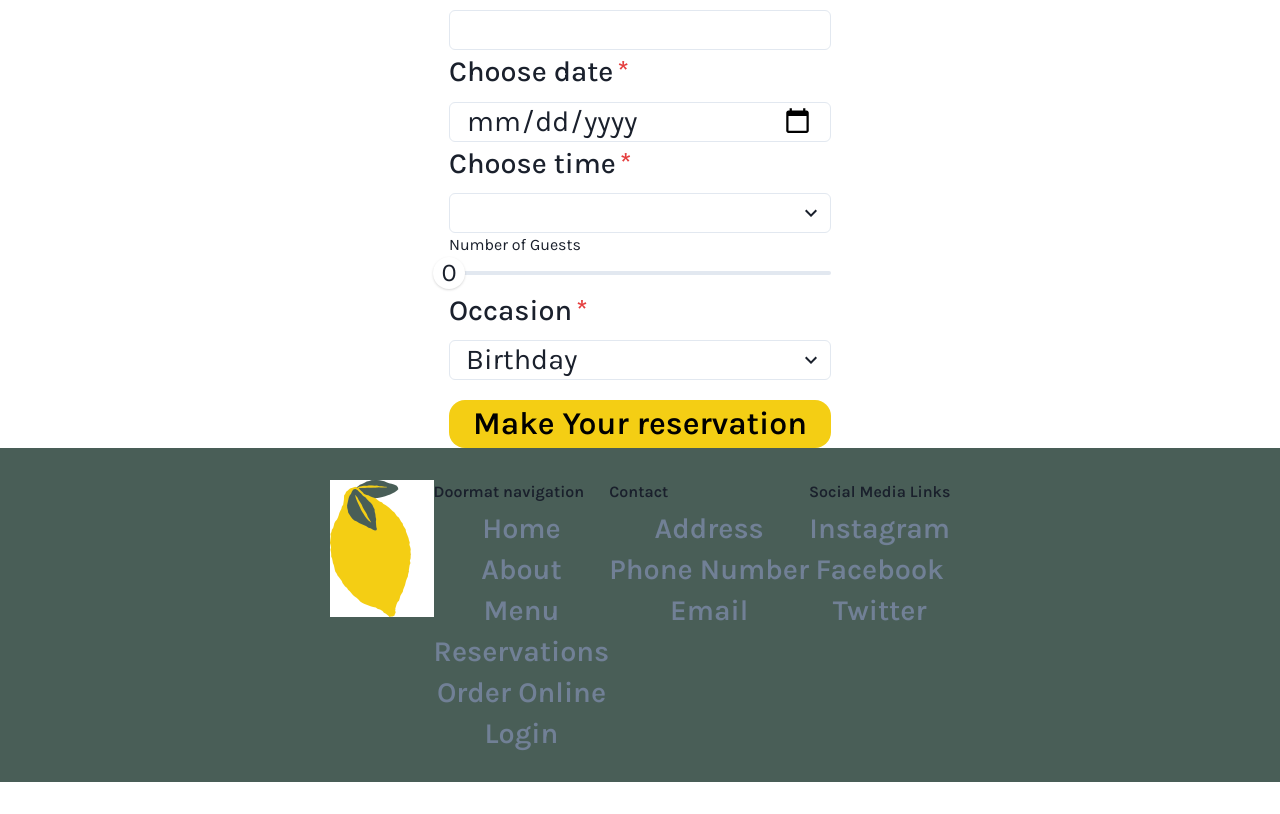
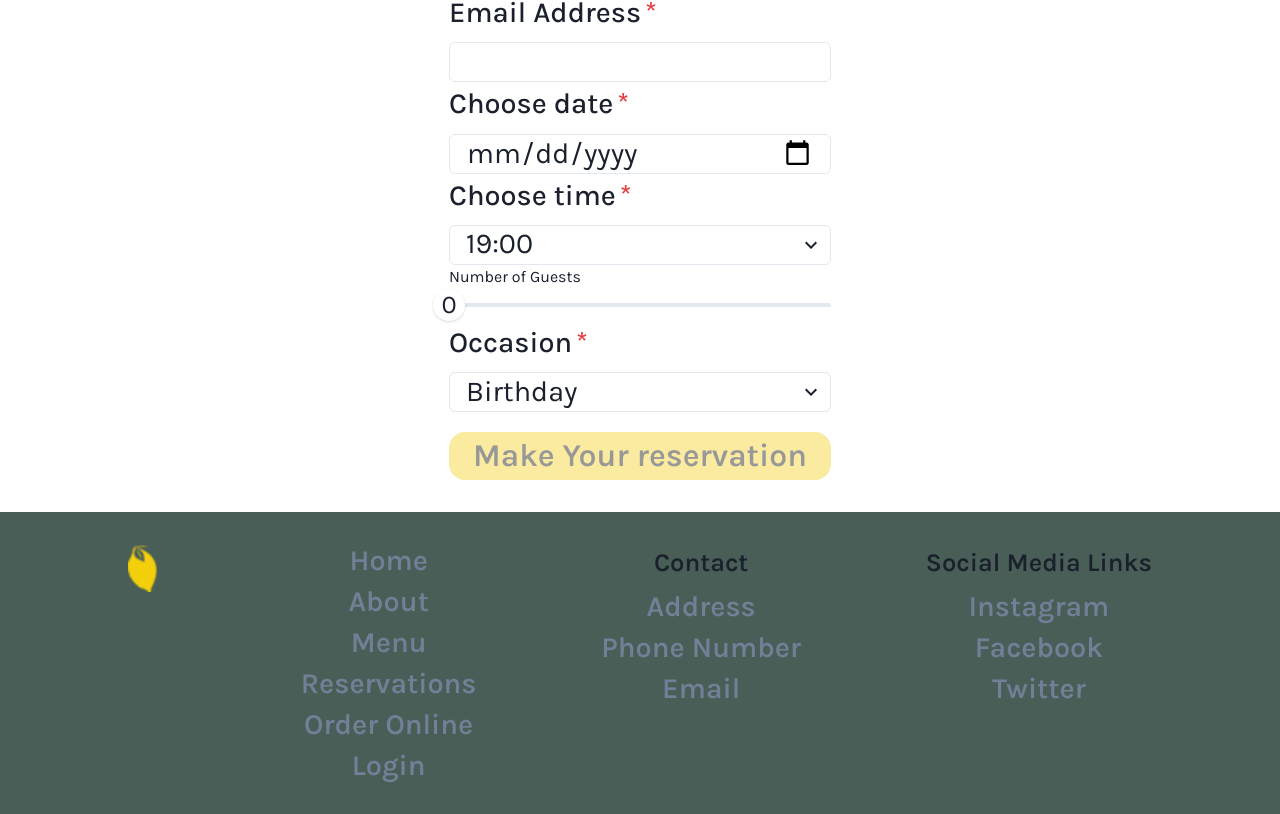
Before and after one commit to claudiooleite/litle_lemon, a React (Create React App) app: page /bookingpage in a window 1280 px wide. Shown: the part 389-1203 px from the top of the page. Before the commit the page ends 1171 px from the top, so only its background shows below. Built offline with nearby package versions, Linux system fonts and the light colour scheme.

Commit message:
confirmed booking, footer and api updated for diferent displays and api with new month available dates

```diff
--- a/src/Components/Bookings/BookingForm.jsx
+++ b/src/Components/Bookings/BookingForm.jsx
@@ -49,7 +49,8 @@ const BookingForm = ({ availableTimes, updateTimes, submitForm }) => {
     };
 
     return (
-        <VStack gap='24px'>
+        <VStack gap='24px' py={{ base: 4, md: 8 }}
+            px={{ base: 4, md: 8 }}>
             <form onSubmit={formik.handleSubmit}>
                 <FormControl isInvalid={formik.touched.firstName && formik.errors.firstName} isRequired>
                     <FormLabel htmlFor="firstName">First Name</FormLabel>
--- a/src/Components/Bookings/BookingPage.jsx
+++ b/src/Components/Bookings/BookingPage.jsx
@@ -2,7 +2,7 @@ import React, { useReducer, useEffect } from "react";
 import { useNavigate } from "react-router-dom";
 import BookingForm from "./BookingForm";
 import PageContainer from "../PageContainer";
-import { fetchAPI, submitAPI } from "../Bookings/apiSimulator"; // Assuming you have API functions defined in api.js
+import { fetchAPI, submitAPI } from "../Bookings/apiSimulator";
 
 const BookingPage = () => {
     const reducer = (state, action) => {
@@ -48,7 +48,7 @@ const BookingPage = () => {
         try {
             const response = await submitAPI(formData);
             if (response) {
-                navigate("/confirmedbooking");
+                navigate("/confirmedbooking",  { state: formData });
             }
         } catch (error) {
             console.error("Error submitting booking:", error);
--- a/src/Components/Bookings/ConfirmedBooking.jsx
+++ b/src/Components/Bookings/ConfirmedBooking.jsx
@@ -1,11 +1,54 @@
-import PageContainer from "../PageContainer"
+import React from 'react';
+import { useLocation } from 'react-router-dom';
+import { Box, Heading, Text, VStack, useBreakpointValue } from "@chakra-ui/react";
+import PageContainer from "../PageContainer";
 
 function ConfirmedBooking() {
+    const location = useLocation();
+    const bookingData = location.state;
+    const headingSize = useBreakpointValue({ base: 'xl', md: '2xl' });
+    const textSize = useBreakpointValue({ base: 'md', md: 'lg' });
+    const containerPadding = useBreakpointValue({ base: 4, md: 10 });
+    const vstackPadding = useBreakpointValue({ base: 4, md: 8 });
+
     return (
         <PageContainer>
-            <h1>Your Booking Is Confirmed!</h1>
+            <Box textAlign="center" py={containerPadding} px={6} bg="brand.highlight_light">
+                <Heading as="h1" size={headingSize} mb={4} color="brand.primary" fontFamily="heading">
+                    Your Booking Is Confirmed!
+                </Heading>
+                <Text fontSize={textSize} color="brand.secondary" fontFamily="body" mb={6}>
+                    Thank you for booking with us! We look forward to providing you with an exceptional dining experience.
+                </Text>
+                <VStack spacing={4} bg="white" p={vstackPadding} borderRadius="md" boxShadow="lg">
+                    <Text fontSize={textSize}>
+                        <strong>First Name:</strong> {bookingData.firstName}
+                    </Text>
+                    <Text fontSize={textSize}>
+                        <strong>Last Name:</strong> {bookingData.lastName}
+                    </Text>
+                    <Text fontSize={textSize}>
+                        <strong>Email:</strong> {bookingData.email}
+                    </Text>
+                    <Text fontSize={textSize}>
+                        <strong>Date:</strong> {bookingData.date}
+                    </Text>
+                    <Text fontSize={textSize}>
+                        <strong>Time:</strong> {bookingData.time}
+                    </Text>
+                    <Text fontSize={textSize}>
+                        <strong>Guests:</strong> {bookingData.guests}
+                    </Text>
+                    <Text fontSize={textSize}>
+                        <strong>Occasion:</strong> {bookingData.occasion}
+                    </Text>
+                </VStack>
+                <Text fontSize={textSize} color="brand.tertiary" fontFamily="body" mt={6}>
+                    We are excited to welcome you and hope you have a memorable time with us!
+                </Text>
+            </Box>
         </PageContainer>
-    )
-};
+    );
+}
 
-export default ConfirmedBooking
+export default ConfirmedBooking;
--- a/src/Components/Bookings/apiSimulator.js
+++ b/src/Components/Bookings/apiSimulator.js
@@ -1,14 +1,44 @@
 const availability = {
-  "2024-05-23": ["19:00", "21:00"],
-  "2024-05-24": ["17:00", "19:00", "20:00"],
-  "2024-05-25": ["18:00", "20:00", "22:00"],
-  "2024-05-26": ["19:00", "21:00"],
-  "2024-05-27": ["17:00", "20:00", "22:00"],
-  "2024-05-28": ["18:00", "19:00", "21:00"],
-  "2024-05-29": ["17:00", "20:00", "22:00"],
-  "2024-05-30": ["18:00", "19:00", "21:00"],
-  "2024-05-31": ["17:00", "20:00", "22:00"],
-  "2024-06-01": ["18:00", "19:00", "21:00"],
+  "2024-06-03": ["19:00", "21:00"],
+  "2024-06-04": ["17:00", "19:00", "20:00"],
+  "2024-06-05": ["18:00", "20:00", "22:00"],
+  "2024-06-06": ["19:00", "21:00"],
+  "2024-06-07": ["17:00", "20:00", "22:00"],
+  "2024-06-08": ["18:00", "19:00", "21:00"],
+  "2024-06-09": ["17:00", "20:00", "22:00"],
+  "2024-06-10": ["18:00", "19:00", "21:00"],
+  "2024-06-11": ["17:00", "20:00", "22:00"],
+  "2024-06-12": ["18:00", "19:00", "21:00"],
+  "2024-06-13": ["19:00", "21:00"],
+  "2024-06-14": ["17:00", "19:00", "20:00"],
+  "2024-06-15": ["18:00", "20:00", "22:00"],
+  "2024-06-16": ["19:00", "21:00"],
+  "2024-06-17": ["17:00", "20:00", "22:00"],
+  "2024-06-18": ["18:00", "19:00", "21:00"],
+  "2024-06-19": ["17:00", "20:00", "22:00"],
+  "2024-06-20": ["18:00", "19:00", "21:00"],
+  "2024-06-21": ["17:00", "20:00", "22:00"],
+  "2024-06-22": ["18:00", "19:00", "21:00"],
+  "2024-06-23": ["19:00", "21:00"],
+  "2024-06-24": ["17:00", "19:00", "20:00"],
+  "2024-06-25": ["18:00", "20:00", "22:00"],
+  "2024-06-26": ["19:00", "21:00"],
+  "2024-06-27": ["17:00", "20:00", "22:00"],
+  "2024-06-28": ["18:00", "19:00", "21:00"],
+  "2024-06-29": ["17:00", "20:00", "22:00"],
+  "2024-06-30": ["18:00", "19:00", "21:00"],
+  "2024-07-01": ["17:00", "20:00", "22:00"],
+  "2024-07-02": ["18:00", "19:00", "21:00"],
+  "2024-07-03": ["19:00", "21:00"],
+  "2024-07-04": ["17:00", "19:00", "20:00"],
+  "2024-07-05": ["18:00", "20:00", "22:00"],
+  "2024-07-06": ["19:00", "21:00"],
+  "2024-07-07": ["17:00", "20:00", "22:00"],
+  "2024-07-08": ["18:00", "19:00", "21:00"],
+  "2024-07-09": ["17:00", "20:00", "22:00"],
+  "2024-07-10": ["18:00", "19:00", "21:00"],
+  "2024-07-11": ["17:00", "20:00", "22:00"],
+  "2024-07-12": ["18:00", "19:00", "21:00"],
 };
 
 const fetchAPI = (date) => {
--- a/src/Components/Footer.jsx
+++ b/src/Components/Footer.jsx
@@ -1,41 +1,48 @@
-import Image from '../Images/logo2.png'
+import image from '../Images/favicon-32x32.png'
 import { Link } from 'react-router-dom';
-import { Stack, Button, Text, Flex, useMediaQuery } from '@chakra-ui/react';
+import { Stack, Button, Text, Flex, useMediaQuery, Image, Spacer } from '@chakra-ui/react';
 
 function Footer() {
     const [isLargerThan992] = useMediaQuery("(min-width: 992px)");
     return (
         <Flex
             bg='brand.primary'
-            width="100%"
             py={{ base: 4, md: 8 }}
             px={{ base: 4, md: 8 }}
-            justifyContent="center"
-            flexDirection={isLargerThan992 ? 'row' : 'column'}>
+            flexDirection={isLargerThan992 ? 'row' : 'column'}
+            justifyContent='center'
+        >
 
             <Flex
+                id='footer'
                 maxWidth="1024px"
-                flexDirection={isLargerThan992 ? 'row' : 'column'}>
-                <Link to='/'>
-                    <img src={Image} alt="restaurant logo" />
-                </Link>
+                flexDirection={isLargerThan992 ? 'row' : 'column'}
+                justifyContent={isLargerThan992 ? 'space-between' : 'center'} // Spread elements in row direction or center them in column direction
+                width="100%"
+            >
+
+                {isLargerThan992 ? (<Link to='/'>
+                    <Image width='3rem' src={image} alt="restaurant logo" />
+                </Link>) : null}
+                <Spacer />
                 <Stack direction='column' className='hover effect'>
-                    <Text fontWeight='semibold' >Doormat navigation</Text>
-                    <Button variant='link'>Home</Button>
+                    <Button variant='link'><Link to='/'>Home</Link></Button>
                     <Button variant='link'>About</Button>
                     <Button variant='link'>Menu</Button>
                     <Button variant='link'>Reservations</Button>
                     <Button variant='link'>Order Online</Button>
                     <Button variant='link'>Login</Button>
                 </Stack>
+                <Spacer />
                 <Stack direction='column' className='hover effect'>
-                    <Text fontWeight='semibold'>Contact</Text>
+                    <Text textAlign={'center'} fontSize='sm' fontWeight='semibold'>Contact</Text>
                     <Button variant='link'>Address</Button>
                     <Button variant='link'>Phone Number</Button>
                     <Button variant='link'>Email</Button>
                 </Stack>
+                <Spacer />
                 <Stack direction='column' className='hover effect'>
-                    <Text fontWeight='semibold'>Social Media Links</Text>
+                    <Text fontWeight='semibold' fontSize='sm' textAlign={'center'}>Social Media Links</Text>
                     <Button variant='link'>Instagram</Button>
                     <Button variant='link'>Facebook</Button>
                     <Button variant='link'>Twitter</Button>
--- a/src/Components/ReviewsCard.jsx
+++ b/src/Components/ReviewsCard.jsx
@@ -49,7 +49,8 @@ function ReviewsCard() {
             justifyContent={'center'}
         >
             <Flex
-
+                justifyContent={isLargerThan992 ? 'space-between' : 'center'}
+                width="100%"
                 maxWidth="1024px"
                 gap={'10'}
                 flexDirection={isLargerThan992 ? 'row' : 'column'}
```
Also changed, not shown: src/Images/favicon-32x32.png (added).
